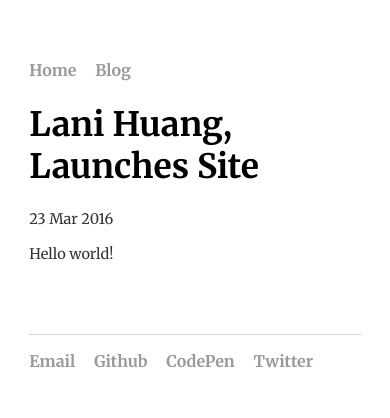
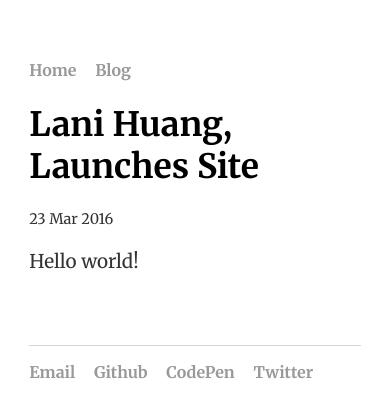
Before and after one commit to Skylani/Skylani.github.io, a Jekyll site: the page built from _posts/2016-03-23-lani-huang-site-launched.md, in a window 390 px wide. Shown: the top 418 px of the page. Built offline with Jekyll 4.4.1, drawn with Linux system fonts in a browser that asks for light colours; comment, search, counter and statistics services are not loaded.

Commit message:
change post font size

```diff
--- a/css/main.css
+++ b/css/main.css
@@ -73,4 +73,7 @@ ul.posts li {
     padding-left: 0;
     font-size: 1.6em;
   }
+  .post {
+    font-size: 1.3em;
+  }
 }
```
Also changed, not shown: 1 other file.
